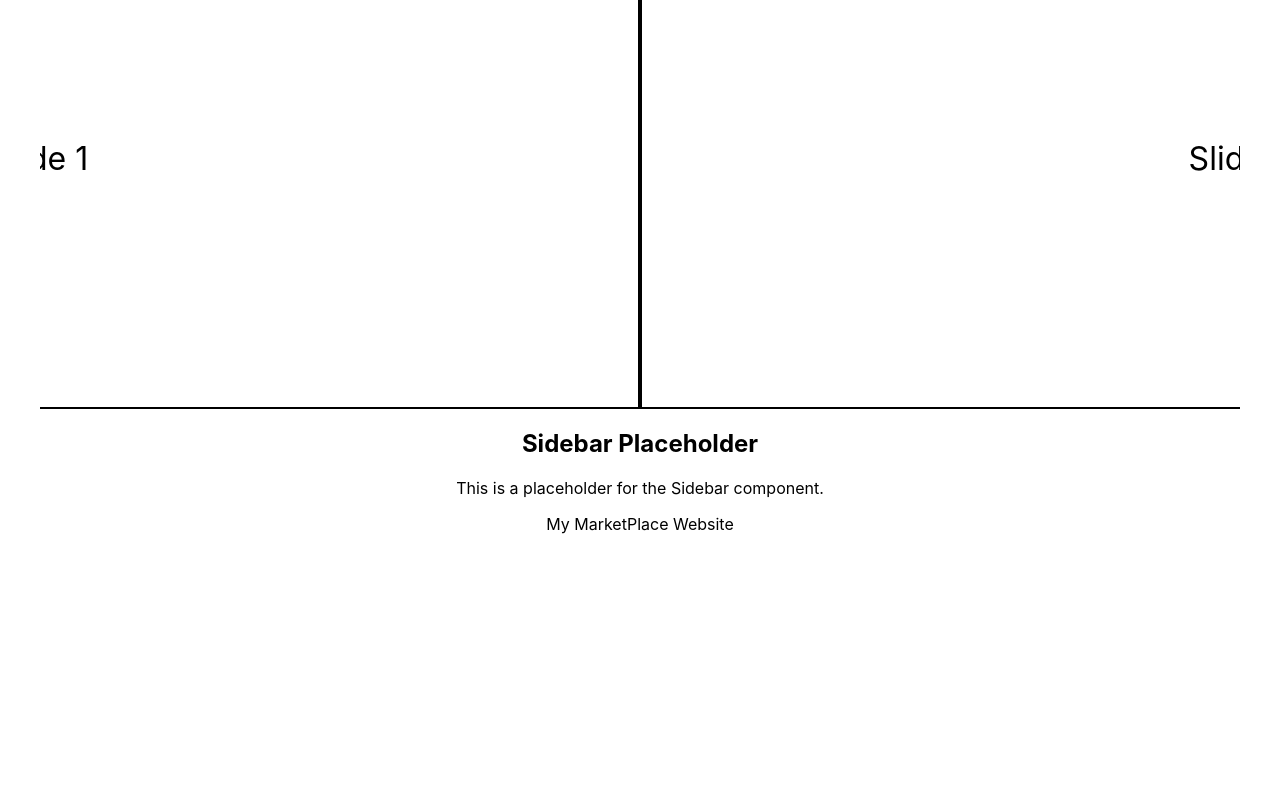
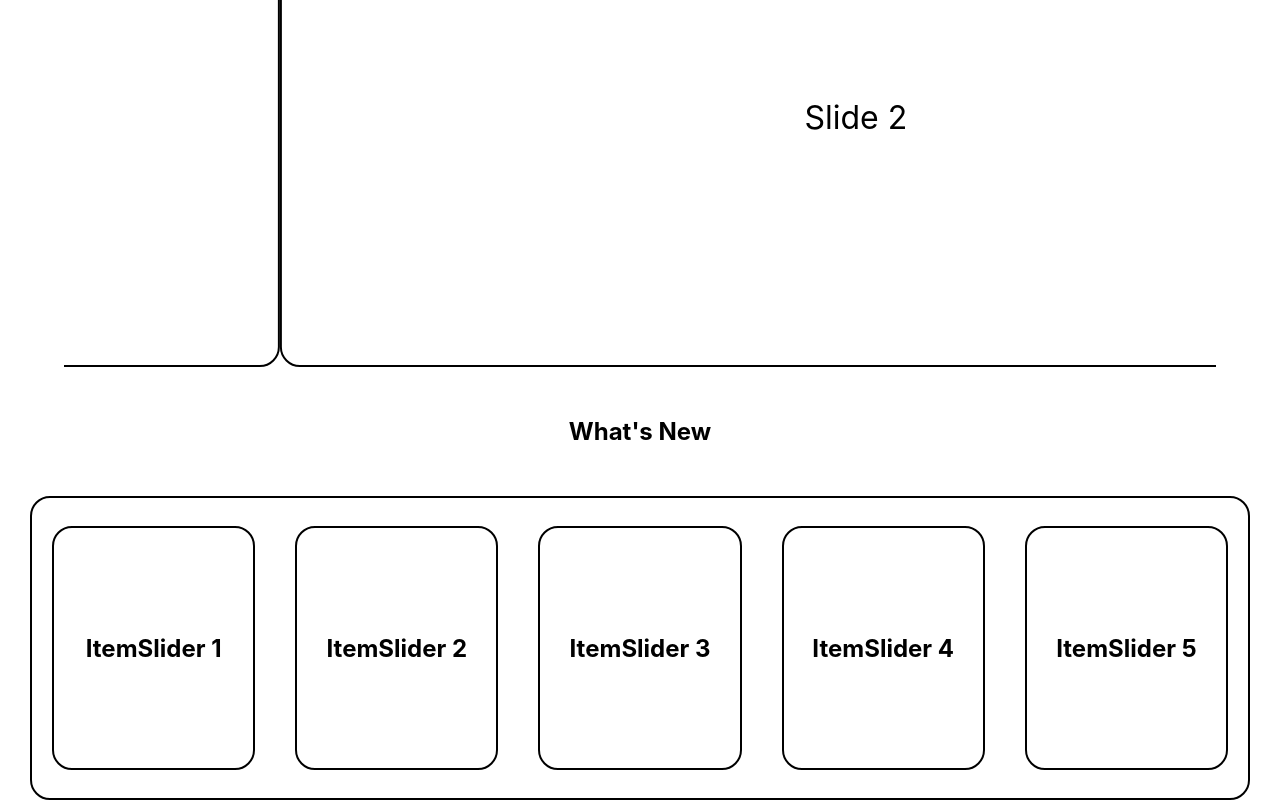
Before and after one commit to UmairMoh204/myMarketProject, a React (Create React App) app in the folder myMarket/: page / in a window 1280 px wide. Shown: the part 245-1045 px from the top of the page. Before the commit the page ends 800 px from the top, so only its background shows below. Built offline with nearby package versions, Linux system fonts and the light colour scheme; the HTML template or start-up script is replaced by a standard one.

Commit message:
ItemSlider, Sidebar, and App

```diff
--- a/myMarket/src/App.css
+++ b/myMarket/src/App.css
@@ -1,5 +1,7 @@
 .App {
   text-align: center;
+  background-color: white;
+  color: black;
 }
 
 .App-logo {
@@ -38,11 +40,11 @@
 }
 
 .App-Nav {
-  background-color: #ffffff;
   display: flex;
   padding: 1rem;
   margin-top: 20px;
   justify-content: flex-end;
+;
 }
 
 .App-Nav ul {
@@ -65,3 +67,9 @@
 .App-Nav a:hover {
   text-decoration: underline;
 }
+
+.SliderContainerStyling {
+    width: 90%;
+    height: 500px;
+    margin: 0 auto;
+}
--- a/myMarket/src/App.js
+++ b/myMarket/src/App.js
@@ -1,6 +1,7 @@
 import './App.css';
 import Sidebar from './components/Sidebar';
 import Slider from './components/Slider';
+import ItemSlider from './components/ItemSlider';
 
 function App() {
   const slides = [
@@ -10,12 +11,6 @@ function App() {
     { id: 4, content: 'Slide 4' },
     { id: 5, content: 'Slide 5' }
   ]
-
-  const containerStyling = {
-    width: "1200px",
-    height: "500px",
-    margin: "0 auto",
-  }
 
   return (
     <div className="App">
@@ -27,14 +22,14 @@ function App() {
           <li><a href="#signin"> Sign In </a></li>
         </ul>
       </nav>
-      <h1>Welcome To My MarketPlace</h1>
-      <div style={containerStyling}>
+      {/* <h1>Welcome To My MarketPlace</h1> */}
+      <div className='SliderContainerStyling'>
         <Slider slides={slides} />
       </div>
-      <Sidebar />
-      <p>
-      </p>
-      <p>My MarketPlace Website</p>
+      <div>
+        <h2 style={{ margin: '50px' }}>What's New</h2>
+      </div>
+      <ItemSlider />
     </div>
   );
 }
--- /dev/null
+++ b/myMarket/src/components/ItemSlider.css
@@ -0,0 +1,26 @@
+
+.item-container {
+    max-width: 95%;
+    height: 300px;
+    margin: 0 auto;
+    border: 2px solid black;
+    color: white;
+    border-radius: 20px;
+
+    display: flex;
+    align-items: center;
+    justify-content: center;
+}
+
+.item {
+    width: 70%;
+    height: 80%;
+    margin: 20px;
+    border: 2px solid rgb(0, 0, 0);
+    border-radius: 20px;
+    color: rgb(0, 0, 0);
+
+    display: flex;
+    align-items: center;
+    justify-content: center;
+}
--- /dev/null
+++ b/myMarket/src/components/ItemSlider.js
@@ -0,0 +1,26 @@
+import React from 'react';
+import './ItemSlider.css';
+
+function ItemSlider() {
+  return (
+    <div className='item-container'>
+      <div className='item'>
+        <h2>ItemSlider 1</h2>
+      </div>
+      <div className='item'>
+          <h2>ItemSlider 2</h2>
+      </div>
+      <div className='item'>
+          <h2>ItemSlider 3</h2>
+      </div>
+      <div className='item'>
+          <h2>ItemSlider 4</h2>
+      </div>
+      <div className='item'>
+          <h2>ItemSlider 5</h2>
+      </div>
+    </div>
+  );
+}
+
+export default ItemSlider;
--- /dev/null
+++ b/myMarket/src/components/Sidebar.css
@@ -0,0 +1,12 @@
+
+
+.sideNav {
+    width: 30%;
+    height: 500px;
+    margin-left: 90px;
+    margin-top: 40px;
+    background-color: #ffffff;
+    padding-top: 50px;
+    border: 2px solid black;
+    border-radius: 20px;
+}
--- a/myMarket/src/components/Sidebar.js
+++ b/myMarket/src/components/Sidebar.js
@@ -1,8 +1,9 @@
 import React from 'react';
+import './Sidebar.css';
 
 function Sidebar() {
   return (
-    <div>
+    <div className='sideNav'>
       <h2>Sidebar Placeholder</h2>
       <p>This is a placeholder for the Sidebar component.</p>
     </div>
--- a/myMarket/src/components/Slider.css
+++ b/myMarket/src/components/Slider.css
@@ -4,7 +4,8 @@
   width: 100%;
   height: 100%;
   position: relative;
-  background-color: #f0f0f0;
+  background-color: auto;
+  margin-top: 40px;
 }
 
 .Slider-Track {
@@ -20,7 +21,8 @@
   align-items: center;
   justify-content: center;
   font-size: 2rem;
-  background-color: #ffffff;
-  border: 2px solid black;
+  background-color: auto;
+  border: 2px solid rgb(0, 0, 0);
   box-sizing: border-box;
+  border-radius: 20px;
 }
```
